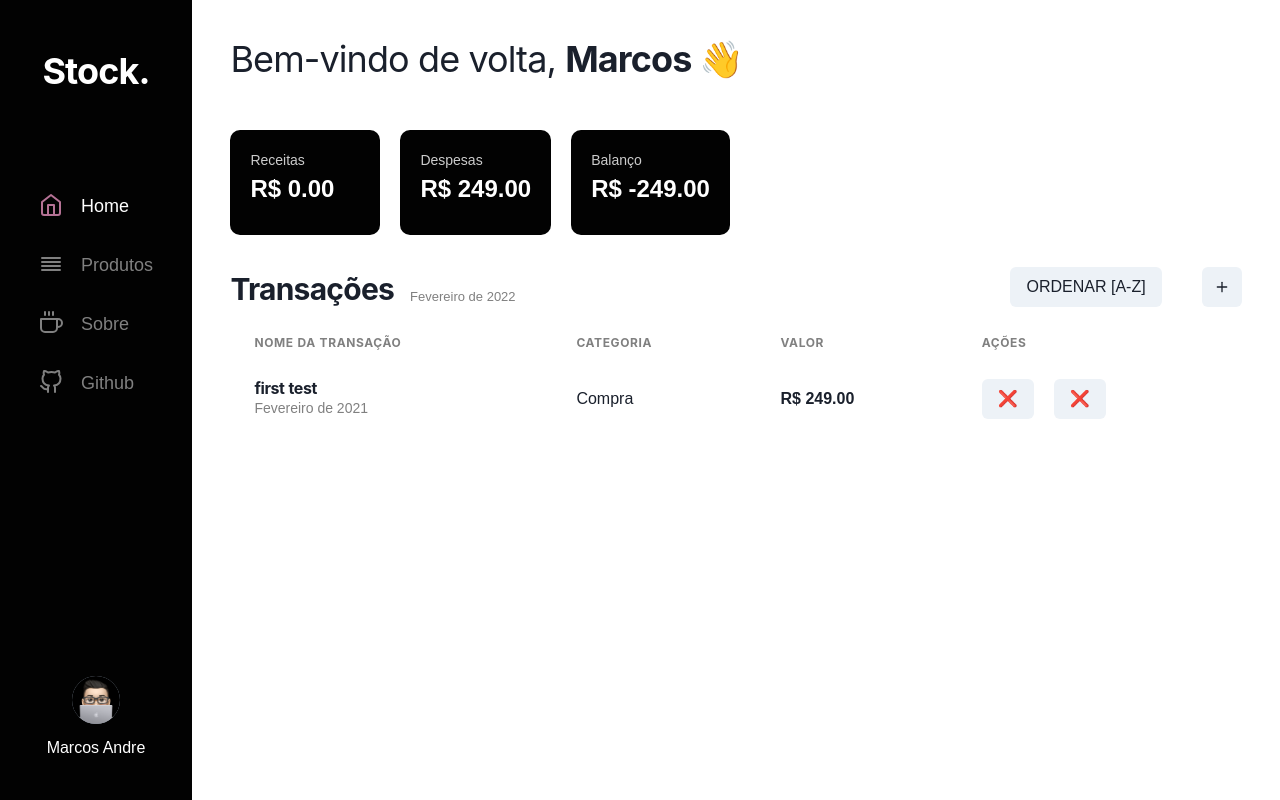
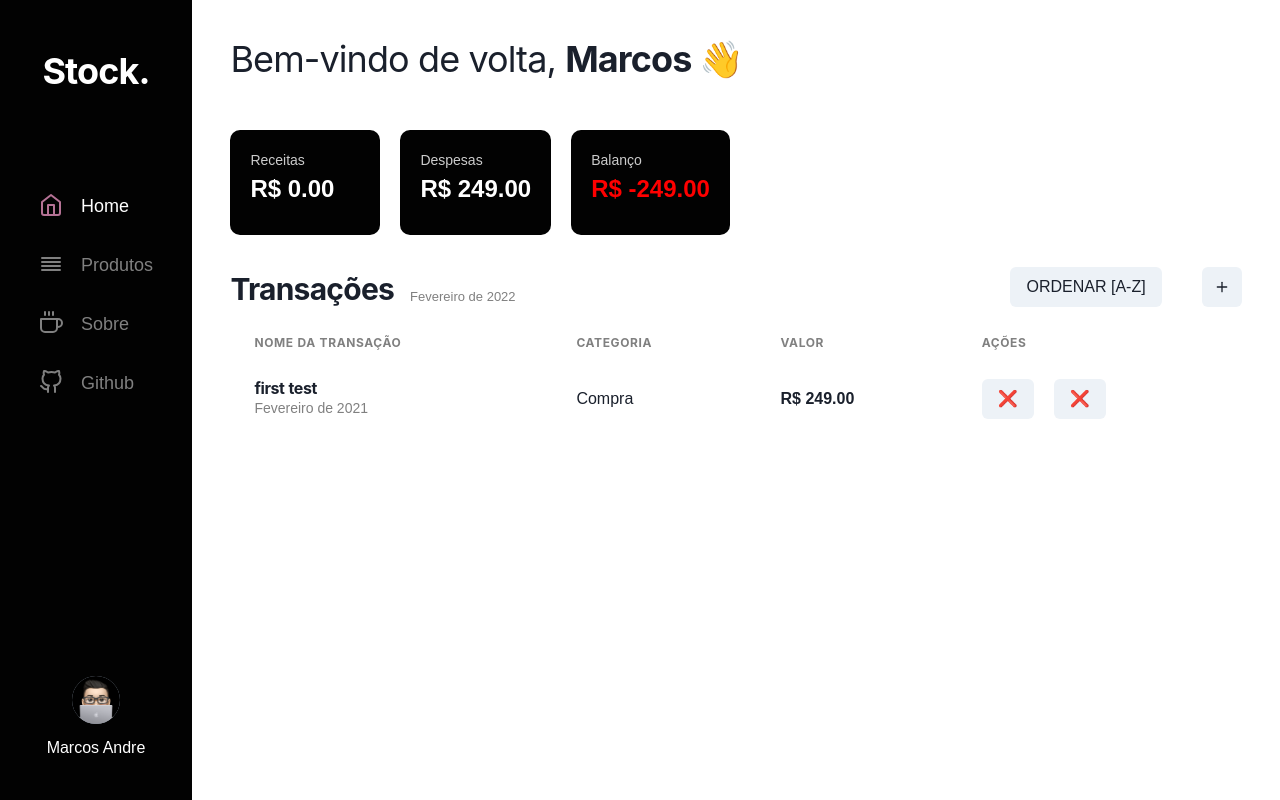
Before and after one commit to iamdevmarcos/stock-management, a Next.js app: page / in a window 1280 px wide. Built offline with nearby package versions, Linux system fonts and the light colour scheme.

Commit message:
fix issues

```diff
--- a/components/ContentArea.jsx
+++ b/components/ContentArea.jsx
@@ -93,7 +93,13 @@ export default function ContentArea() {
           <Text color="#ccc" fontSize="sm">
             Balanço
           </Text>
-          <Text color="#fff" fontWeight="bold" fontSize="2xl">
+          <Text
+            color={
+              finance.revenue - finance.expense > 1 ? "#00ff00" : "#ff0000"
+            }
+            fontWeight="bold"
+            fontSize="2xl"
+          >
             R$ {(finance.revenue - finance.expense).toFixed(2)}
           </Text>
         </Flex>
```
